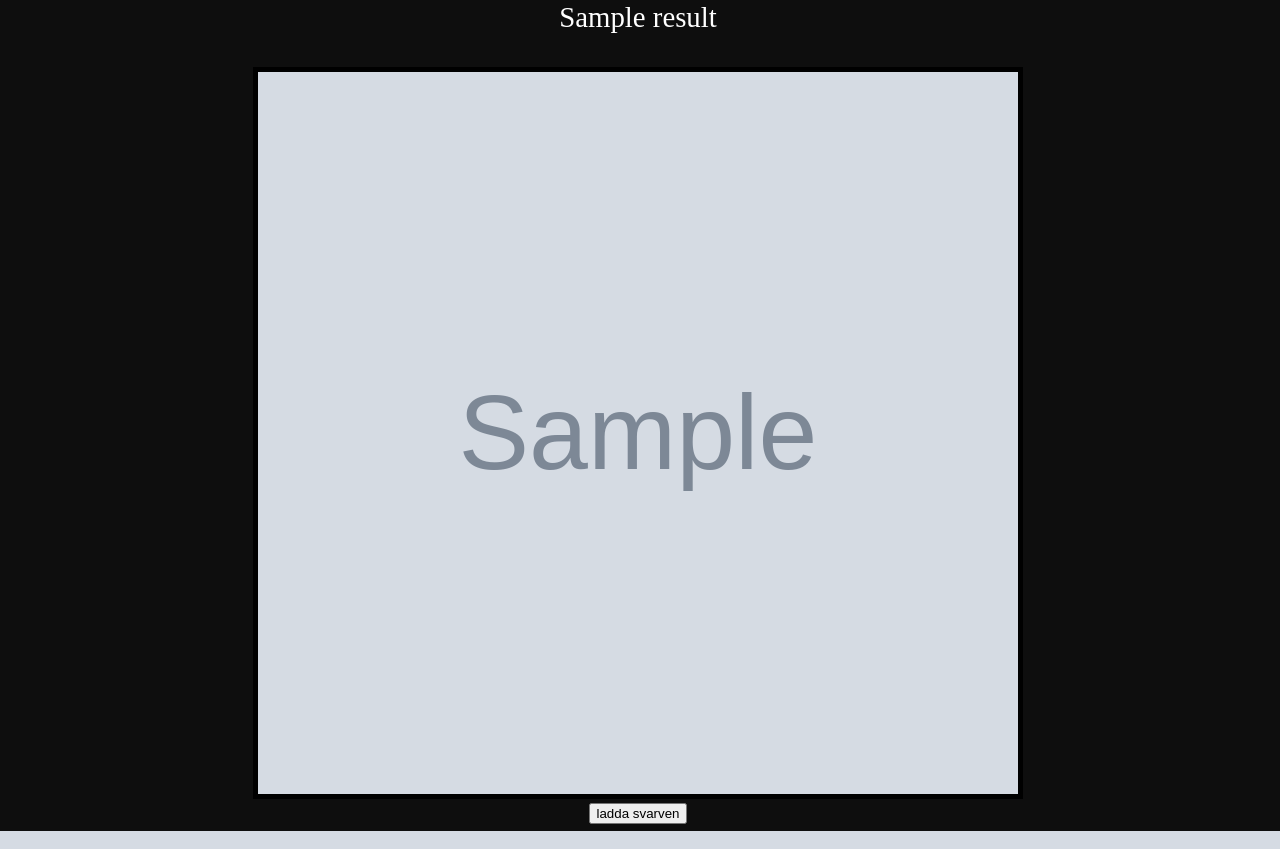
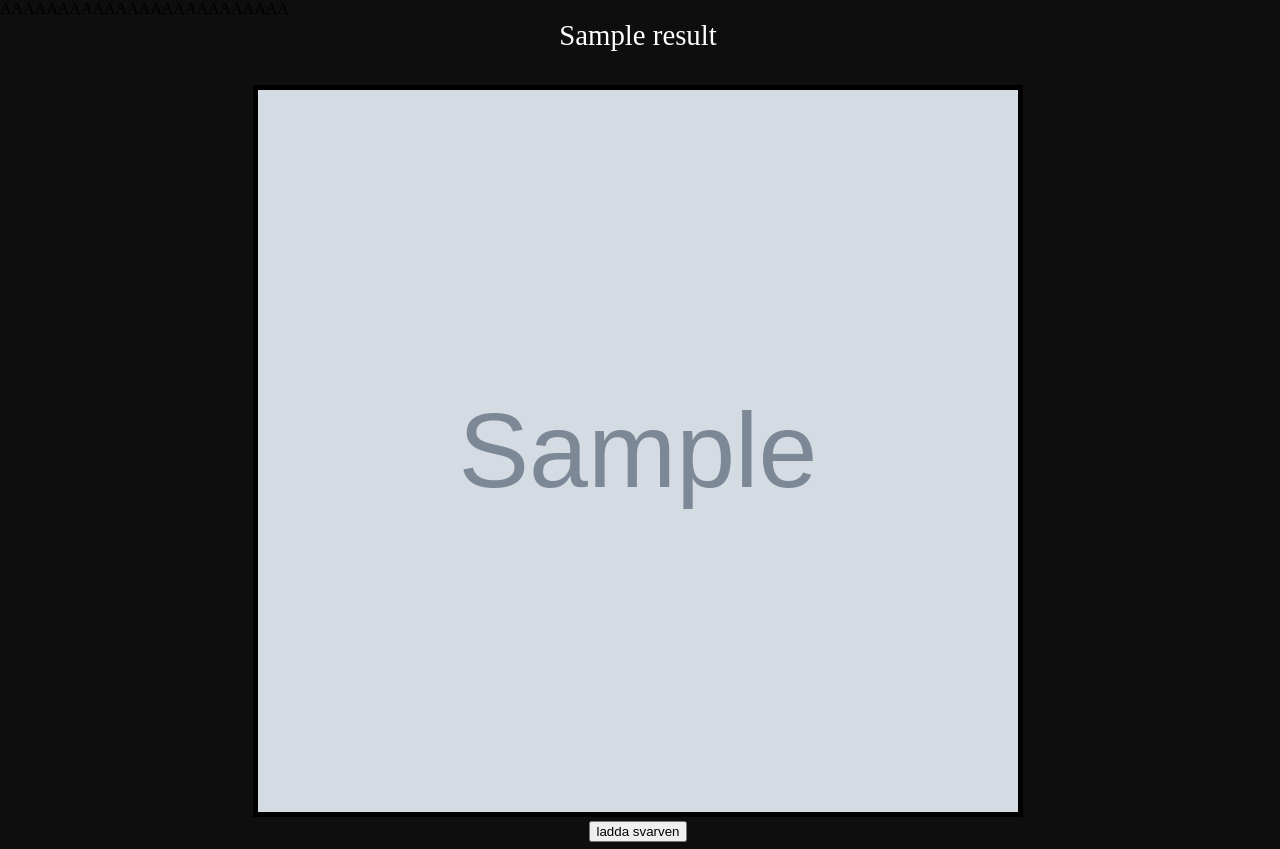
Before and after one commit to svaret/yfitops, a Flask app: page /album-cover?artist=None in a window 1280 px wide. Run offline with Flask 2, Linux system fonts and the light colour scheme; grey boxes marked "Sample" are stand-in pictures; a database or web service that is not in the repository returns one stand-in record (values such as "Sample title"); data that the repository does not hold is empty; some libraries are stand-ins or nearby versions.

Commit message:
test commit

```diff
--- a/templates/index.html
+++ b/templates/index.html
@@ -49,6 +49,7 @@
 </head>
 
 <body>
+AAAAAAAAAAAAAAAAAAAAAAAAA
     {% block content %}
     <div class="container">
         <table>
```
